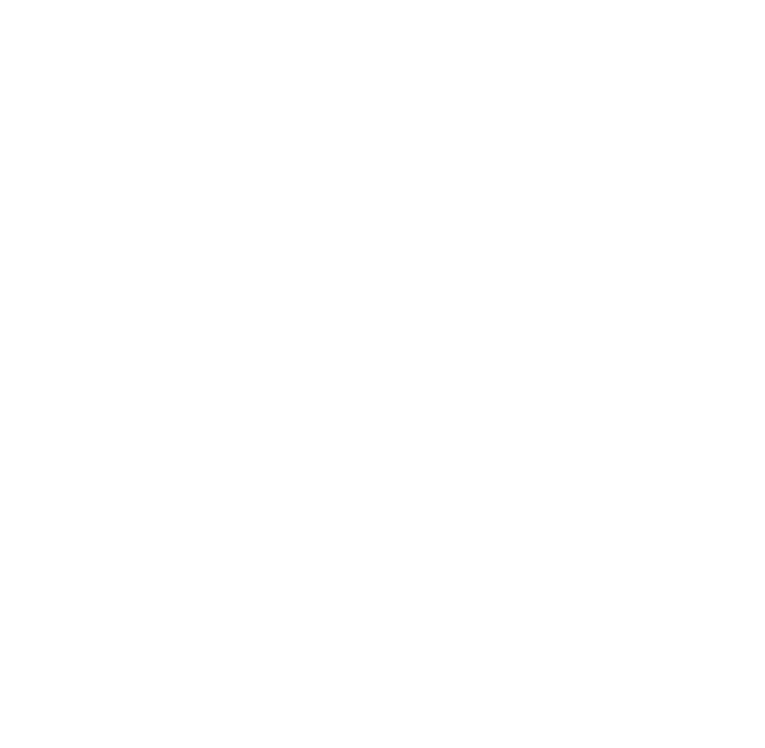
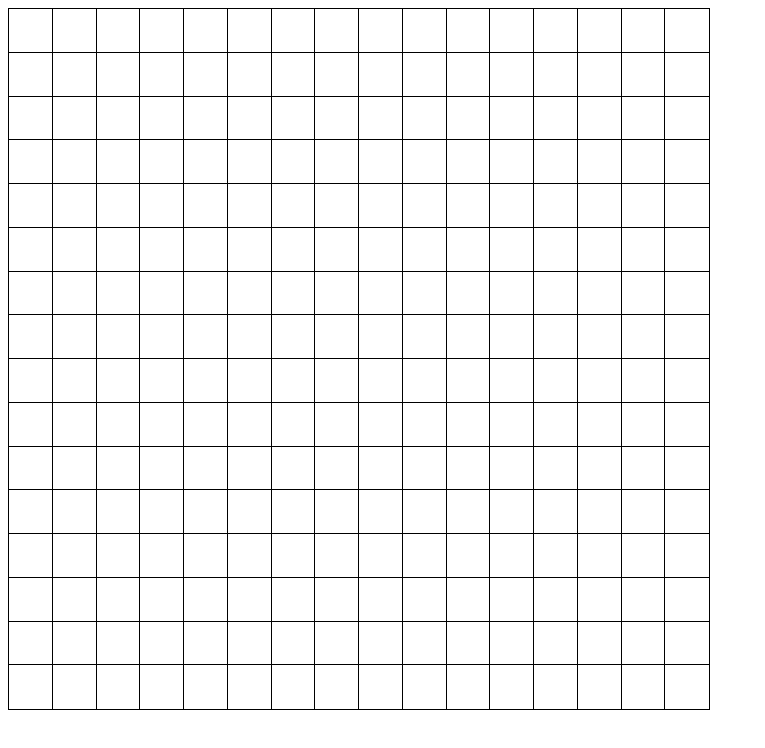
Before and after one commit to miguelcardoso1204/etch-a-sketch, a plain HTML site: page index.html in a window 1280 px wide. Shown: the whole page, without its empty margins (0-765 px from the left). Drawn offline with Linux system fonts and the light colour scheme.

Commit message:
Create and setup createGrid()

```diff
--- a/index.html
+++ b/index.html
@@ -6,9 +6,10 @@
     <meta name="viewport" content="width=device-width, initial-scale=1.0">
     <link rel="stylesheet" href="styles.css">
     <title>Etch-a-sketch</title>
+    <script src="script.js" defer></script>
 </head>
 <body>
+    <div id="grid"></div>
 
-    <script src="script.js"></script>
 </body>
 </html>
--- a/script.js
+++ b/script.js
@@ -0,0 +1,16 @@
+function createGrid () {
+    let grid = document.getElementById("grid");
+    grid.style.gridTemplateRows = "repeat(16, 1fr)";
+    grid.style.gridTemplateColumns = "repeat(16, 1fr)";
+
+    for(let i = 0; i < (16*16); i++) {
+        let square = document.createElement("div");
+        square.style.backgroundColor = "white";
+        square.style.border = "1px solid black";
+        square.style.height = "100%";
+        square.style.width = "100%";
+        grid.append(square);
+    }
+}
+
+createGrid();
--- a/styles.css
+++ b/styles.css
@@ -0,0 +1,6 @@
+#grid {
+    display: grid;
+    background-color: black;
+    height: 700px;
+    width: 700px;
+}
```
